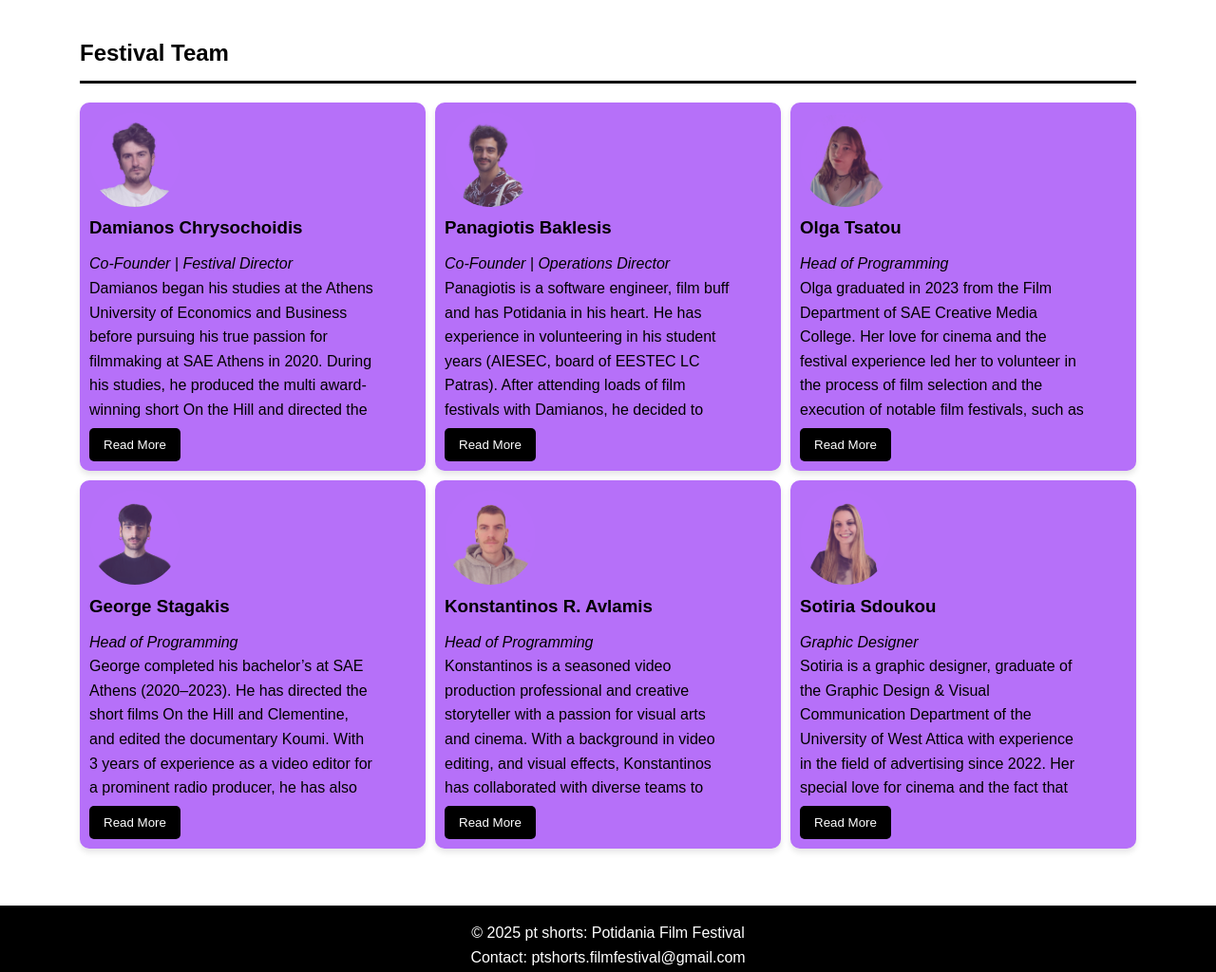
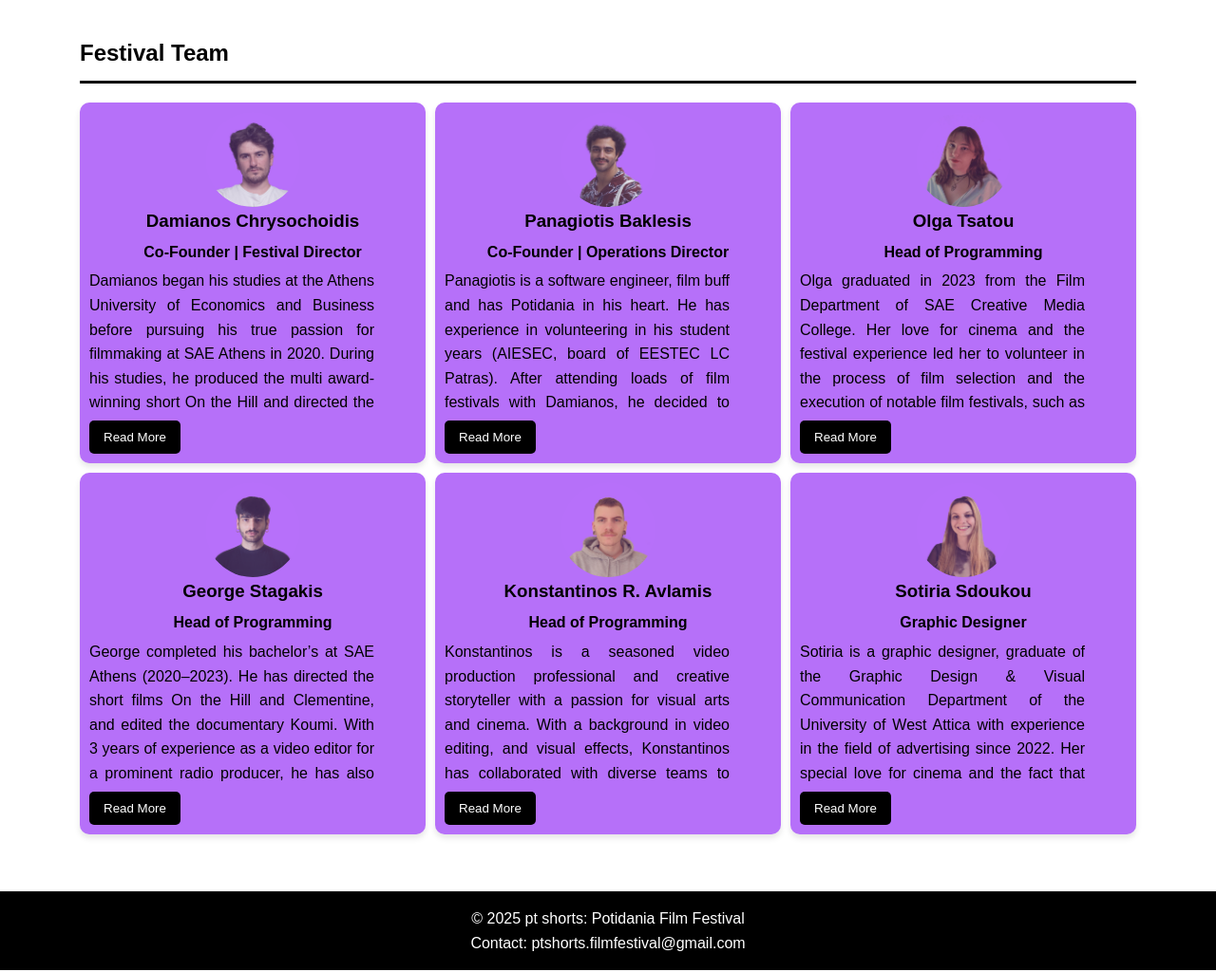
Before and after one commit to baklesis/baklesis.github.io, a plain HTML site: page docs/index.html in a window 1280 px wide. Shown: the part 2057-3081 px from the top of the page at 95% size. Drawn offline with Linux system fonts and the light colour scheme.

Commit message:
split name and job title for css

```diff
--- a/docs/index.html
+++ b/docs/index.html
@@ -168,7 +168,7 @@
             border-radius: 10px;
             box-shadow: 0 4px 6px rgba(0,0,0,0.1);
             padding: 10px;
-            text-align: left;
+            text-align: justify;
             transition: transform 0.3s ease;
         }
 
@@ -177,15 +177,20 @@
         }
 
         .team-member img {
-            display: block
-            margin: auto
+            display: block;
+            margin: auto;
             width: 100px;
             height: 100px;
             border-radius: 50%;
         }
 
         .team-member h3 {
-            margin-bottom: 10px;
+            text-align: center;
+            margin-bottom: 5px;
+        }
+        .team-member h4 {
+            text-align: center;
+            margin-bottom: 5px;
         }
 
         .submit-section {
@@ -355,7 +360,7 @@
                 <div class="team-member">
                     <img src="assets/damianos-profile.jpg" alt="Damianos Chrysochoides">
                     <h3>Damianos Chrysochoidis</h3>
-                    <p><em>Co-Founder | Festival Director</em></p>
+                    <h4>Co-Founder | Festival Director</h4>
                     <div class="bio">
                         <p>Damianos began his studies at the Athens University of Economics and Business before pursuing his true passion for filmmaking at SAE Athens in 2020. During his studies, he produced the multi award-winning short On the Hill and directed the documentary KOUMI, which earned the Nikos Koundouros Award at the International Documentary Festival of Ierapetra. His thesis film KAPPA, starring Tasos Giannopoulos, is currently on the festival circuit, including selections at Chania Film Festival and Microμ Film Festival. Alongside his creative projects, Damianos freelances as a videographer and editor for ICARUS Sports and directs impactful video content for businesses, NGOs, and institutions. He is also a member of the founding team of the greek NGO Ecogenia which promotes sustainability through civic engagement, training and employment opportunities for young people.</p>
                     </div>
@@ -364,7 +369,7 @@
                 <div class="team-member">
                     <img src="assets/panagiotis-profile.jpg" alt="Panagiotis Baklesis">
                     <h3>Panagiotis Baklesis</h3>
-                    <p><em>Co-Founder | Operations Director</em></p>
+                    <h4>Co-Founder | Operations Director</h4>
                     <div class="bio">
                         <p>Panagiotis is a software engineer, film buff and has Potidania in his heart. He has experience in volunteering in his student years (AIESEC, board of EESTEC LC Patras). After attending loads of film festivals with Damianos, he decided to embark on this advneture and handle the operational side of pt-shorts / Potidania Film Festival.</p>
                     </div>
@@ -373,7 +378,7 @@
                 <div class="team-member">
                     <img src="assets/olga-profile.jpg" alt="Olga Tsatou">
                     <h3>Olga Tsatou</h3>
-                    <p><em>Head of Programming</em></p>
+                    <h4>Head of Programming</h4>
                     <div class="bio">
                         <p>Olga graduated in 2023 from the Film Department of SAE Creative Media College. Her love for cinema and the festival experience led her to volunteer in the process of film selection and the execution of notable film festivals, such as the Athens International Film Festival (Nyxtes Premieras) and the Athens Marathon Film Festival. The student documentary The Legend of Kavalawood, which she edited and produced, competed in the National Student Section of the Drama Short Film Festival and received positive reviews from Athinorama, Luben, and LIFO. She currently works as a production manager on short and feature films.
                         </p>
@@ -383,7 +388,7 @@
                 <div class="team-member">
                     <img src="assets/stagakis-profile.jpg" alt="George Stagakis">
                     <h3>George Stagakis</h3>
-                    <p><em>Head of Programming</em></p>
+                    <h4>Head of Programming</h4>
                     <div class="bio">
                         <p>George completed his bachelor’s at SAE Athens (2020–2023). He has directed the short films On the Hill and Clementine, and edited the documentary Koumi. With 3 years of experience as a video editor for a prominent radio producer, he has also worked as a videographer and editor for two companies and a well-known Greek YouTuber. Additionally, he has directed and edited three music videos and co-directed a commercial for an NGO.</p>
                     </div>
@@ -392,7 +397,7 @@
                 <div class="team-member">
                     <img src="assets/avlamis-profile.jpg" alt="Konstantinos R. Avlamis">
                     <h3>Konstantinos R. Avlamis</h3>
-                    <p><em>Head of Programming</em></p>
+                    <h4>Head of Programming</h4>
                     <div class="bio">
                         <p>Konstantinos is a seasoned video production professional and creative storyteller with a passion for visual arts and cinema. With a background in video editing, and visual effects, Konstantinos has collaborated with diverse teams to bring compelling narratives to life. Holding a BA in Digital Film Production from SAE Institute Athens, he combines technical expertise with a deep appreciation for the art of filmmaking. With a robust portfolio, Konstantinos has worked on a variety of projects, in the post production process, including feature films, TV series, documentaries, social media campaigns, short films, and promotional content. His collaborations with production teams and creative agencies have enabled him to craft compelling narratives and impactful visuals that resonate with audiences.</p>
                     </div>
@@ -401,7 +406,7 @@
                 <div class="team-member">
                     <img src="assets/sotiria-profile.jpg" alt="Sotiria Sdoukou">
                     <h3>Sotiria Sdoukou</h3>
-                    <p><em>Graphic Designer</em></p>
+                    <h4>Graphic Designer</h4>
                     <div class="bio">
                         <p>Sotiria is a graphic designer, graduate of the Graphic Design & Visual Communication Department of the University of West Attica with experience in the field of advertising since 2022. Her special love for cinema and the fact that she grew up in a small village in Epirus, made her stick to pt-short idea from the beginning.</p>
                     </div>
```
